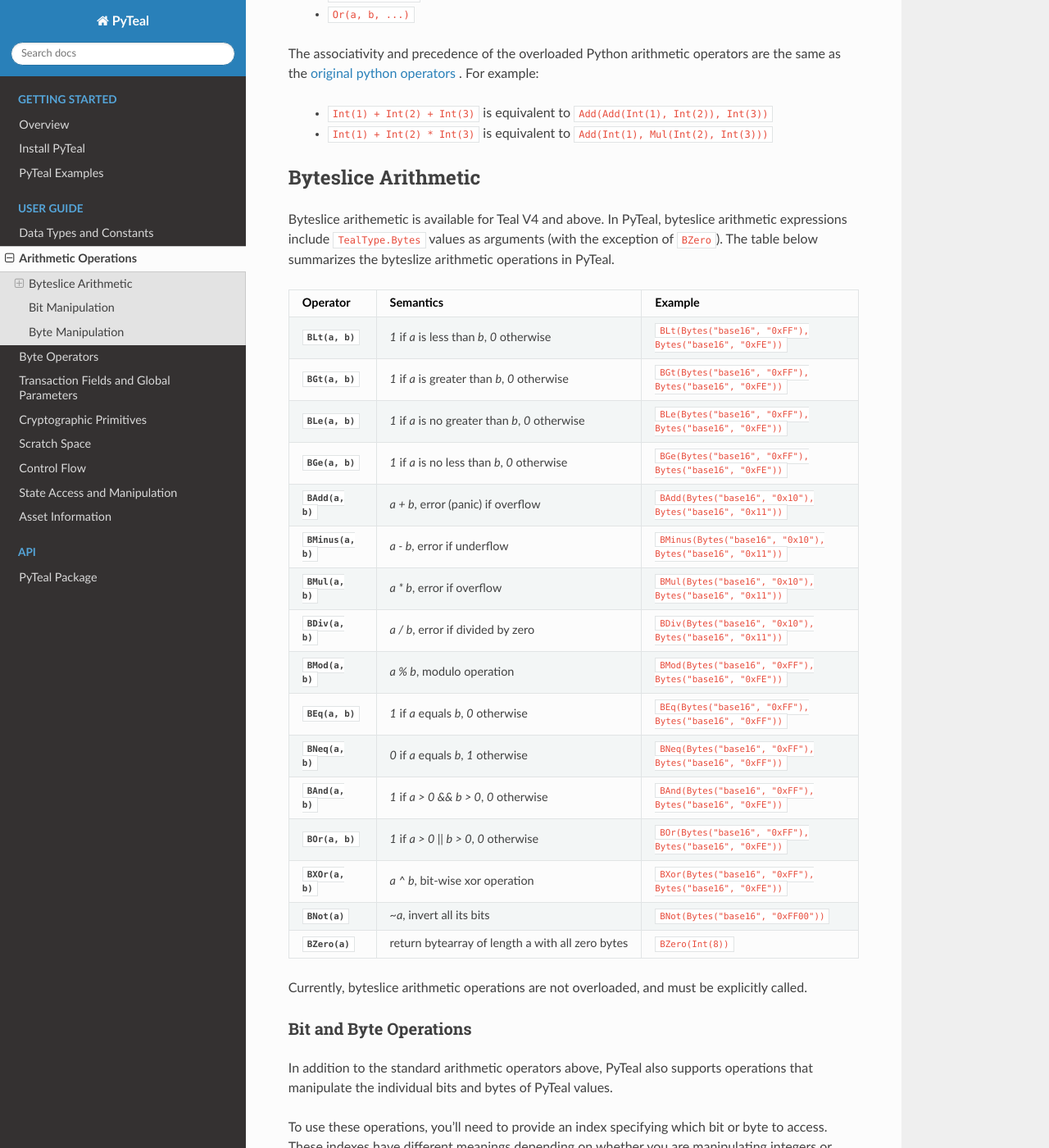
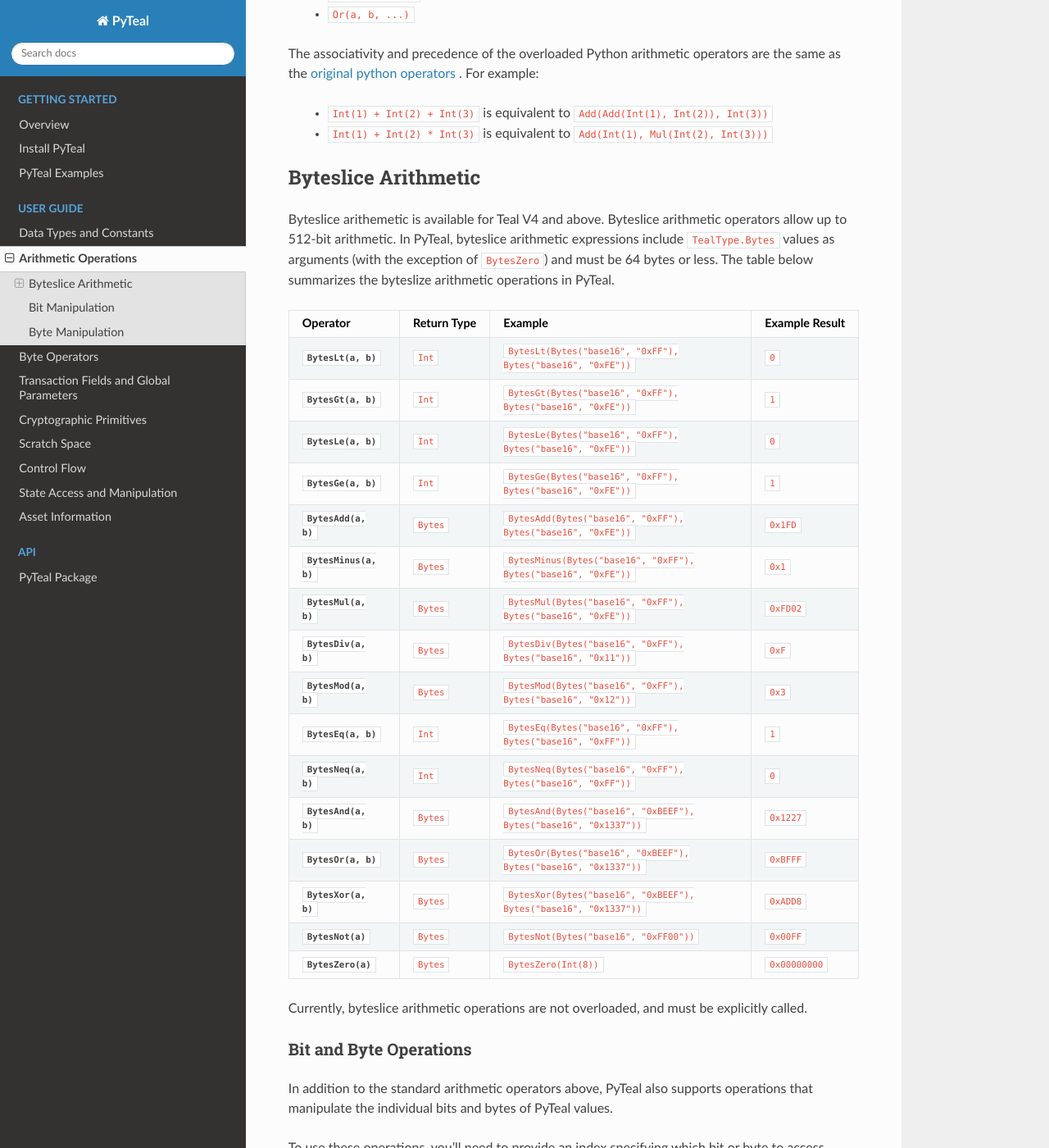
Before and after one commit to algorand/pyteal, a Sphinx documentation site: the page built from docs/arithmetic_expression.rst, in a window 1280 px wide and 1400 px high, scrolled down 1095 px. Shown: the whole window at 82% size. Built offline with Sphinx 7.4.7 and the Read the Docs theme 2.0.0, drawn with Linux system fonts in a browser that asks for light colours; pages that are not in the unit, such as notebooks, are missing from menus.

Commit message:
Address PR comments and change docs formatting

```diff
--- a/docs/arithmetic_expression.rst
+++ b/docs/arithmetic_expression.rst
@@ -49,29 +49,32 @@
 ~~~~~~~~~~~~~~~~~~~~
 
 Byteslice arithemetic is available for Teal V4 and above.
-In PyTeal, byteslice arithmetic expressions include :code:`TealType.Bytes` values as arguments (with the exception of :code:`BZero`).
+Byteslice arithmetic operators allow up to 512-bit arithmetic.
+In PyTeal, byteslice arithmetic expressions include
+:code:`TealType.Bytes` values as arguments (with the exception of :code:`BytesZero`)
+and must be 64 bytes or less.
 The table below summarizes the byteslize arithmetic operations in PyTeal.
 
-=================================== ================================================= ===========================
-Operator                            Semantics                                         Example
-=================================== ================================================= ===========================
-:any:`BLt(a, b) <BLt>`              `1` if `a` is less than `b`, `0` otherwise        :code:`BLt(Bytes("base16", "0xFF"), Bytes("base16", "0xFE"))`
-:any:`BGt(a, b) <BGt>`              `1` if `a` is greater than `b`, `0` otherwise     :code:`BGt(Bytes("base16", "0xFF"), Bytes("base16", "0xFE"))`
-:any:`BLe(a, b) <BLe>`              `1` if `a` is no greater than `b`, `0` otherwise  :code:`BLe(Bytes("base16", "0xFF"), Bytes("base16", "0xFE"))`
-:any:`BGe(a, b) <BGe>`              `1` if `a` is no less than `b`, `0` otherwise     :code:`BGe(Bytes("base16", "0xFF"), Bytes("base16", "0xFE"))`
-:any:`BAdd(a, b) <BAdd>`            `a + b`, error (panic) if overflow                :code:`BAdd(Bytes("base16", "0x10"), Bytes("base16", "0x11"))`
-:any:`BMinus(a, b) <BMinus>`        `a - b`, error if underflow                       :code:`BMinus(Bytes("base16", "0x10"), Bytes("base16", "0x11"))`
-:any:`BMul(a, b) <BMul>`            `a * b`, error if overflow                        :code:`BMul(Bytes("base16", "0x10"), Bytes("base16", "0x11"))`
-:any:`BDiv(a, b) <BDiv>`            `a / b`, error if divided by zero                 :code:`BDiv(Bytes("base16", "0x10"), Bytes("base16", "0x11"))`
-:any:`BMod(a, b) <BMod>`            `a % b`, modulo operation                         :code:`BMod(Bytes("base16", "0xFF"), Bytes("base16", "0xFE"))`
-:any:`BEq(a, b) <BEq>`              `1` if `a` equals `b`, `0` otherwise              :code:`BEq(Bytes("base16", "0xFF"), Bytes("base16", "0xFF"))`
-:any:`BNeq(a, b) <BNeq>`            `0` if `a` equals `b`, `1` otherwise              :code:`BNeq(Bytes("base16", "0xFF"), Bytes("base16", "0xFF"))`
-:any:`BAnd(a, b) <pyteal.BAnd>`     `1` if `a > 0 && b > 0`, `0` otherwise            :code:`BAnd(Bytes("base16", "0xFF"), Bytes("base16", "0xFE"))`
-:any:`BOr(a, b) <pyteal.BOr>`       `1` if `a > 0 || b > 0`, `0` otherwise            :code:`BOr(Bytes("base16", "0xFF"), Bytes("base16", "0xFE"))`
-:any:`BXOr(a, b) <pyteal.BXor>`     `a ^ b`, bit-wise xor operation                   :code:`BXor(Bytes("base16", "0xFF"), Bytes("base16", "0xFE"))`
-:any:`BNot(a) <pyteal.BNot>`        `~a`, invert all its bits                         :code:`BNot(Bytes("base16", "0xFF00"))`
-:any:`BZero(a) <pyteal.BZero>`      return bytearray of length a with all zero bytes  :code:`BZero(Int(8))`
-=================================== ================================================= ===========================
+======================================= ============= ====================================================================== ==================
+Operator                                Return Type   Example                                                                Example Result
+======================================= ============= ====================================================================== ==================
+:any:`BytesLt(a, b) <BytesLt>`          :code:`Int`   :code:`BytesLt(Bytes("base16", "0xFF"), Bytes("base16", "0xFE"))`      :code:`0`
+:any:`BytesGt(a, b) <BytesGt>`          :code:`Int`   :code:`BytesGt(Bytes("base16", "0xFF"), Bytes("base16", "0xFE"))`      :code:`1`
+:any:`BytesLe(a, b) <BytesLe>`          :code:`Int`   :code:`BytesLe(Bytes("base16", "0xFF"), Bytes("base16", "0xFE"))`      :code:`0`
+:any:`BytesGe(a, b) <BytesGe>`          :code:`Int`   :code:`BytesGe(Bytes("base16", "0xFF"), Bytes("base16", "0xFE"))`      :code:`1`
+:any:`BytesAdd(a, b) <BytesAdd>`        :code:`Bytes` :code:`BytesAdd(Bytes("base16", "0xFF"), Bytes("base16", "0xFE"))`     :code:`0x1FD`
+:any:`BytesMinus(a, b) <BytesMinus>`    :code:`Bytes` :code:`BytesMinus(Bytes("base16", "0xFF"), Bytes("base16", "0xFE"))`   :code:`0x1`
+:any:`BytesMul(a, b) <BytesMul>`        :code:`Bytes` :code:`BytesMul(Bytes("base16", "0xFF"), Bytes("base16", "0xFE"))`     :code:`0xFD02`
+:any:`BytesDiv(a, b) <BytesDiv>`        :code:`Bytes` :code:`BytesDiv(Bytes("base16", "0xFF"), Bytes("base16", "0x11"))`     :code:`0xF`
+:any:`BytesMod(a, b) <BytesMod>`        :code:`Bytes` :code:`BytesMod(Bytes("base16", "0xFF"), Bytes("base16", "0x12"))`     :code:`0x3`
+:any:`BytesEq(a, b) <BytesEq>`          :code:`Int`   :code:`BytesEq(Bytes("base16", "0xFF"), Bytes("base16", "0xFF"))`      :code:`1`
+:any:`BytesNeq(a, b) <BytesNeq>`        :code:`Int`   :code:`BytesNeq(Bytes("base16", "0xFF"), Bytes("base16", "0xFF"))`     :code:`0`
+:any:`BytesAnd(a, b) <pyteal.BytesAnd>` :code:`Bytes` :code:`BytesAnd(Bytes("base16", "0xBEEF"), Bytes("base16", "0x1337"))` :code:`0x1227`
+:any:`BytesOr(a, b) <pyteal.BytesOr>`   :code:`Bytes` :code:`BytesOr(Bytes("base16", "0xBEEF"), Bytes("base16", "0x1337"))`  :code:`0xBFFF`
+:any:`BytesXor(a, b) <pyteal.BytesXor>` :code:`Bytes` :code:`BytesXor(Bytes("base16", "0xBEEF"), Bytes("base16", "0x1337"))` :code:`0xADD8`
+:any:`BytesNot(a) <pyteal.BytesNot>`    :code:`Bytes` :code:`BytesNot(Bytes("base16", "0xFF00"))`                            :code:`0x00FF`
+:any:`BytesZero(a) <pyteal.BytesZero>`  :code:`Bytes` :code:`BytesZero(Int(8))`                                              :code:`0x00000000`
+======================================= ============= ====================================================================== ==================
 
 Currently, byteslice arithmetic operations are not overloaded, and must be explicitly called.
 
```
Also changed, not shown: README.md (+3 -6 lines), 5 other files.
